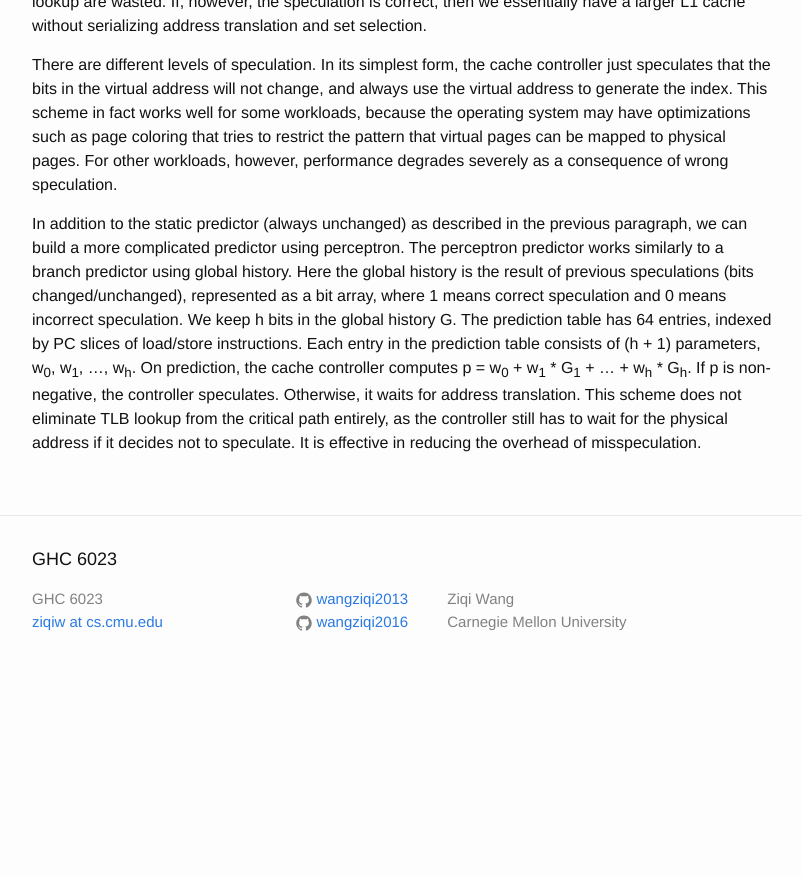
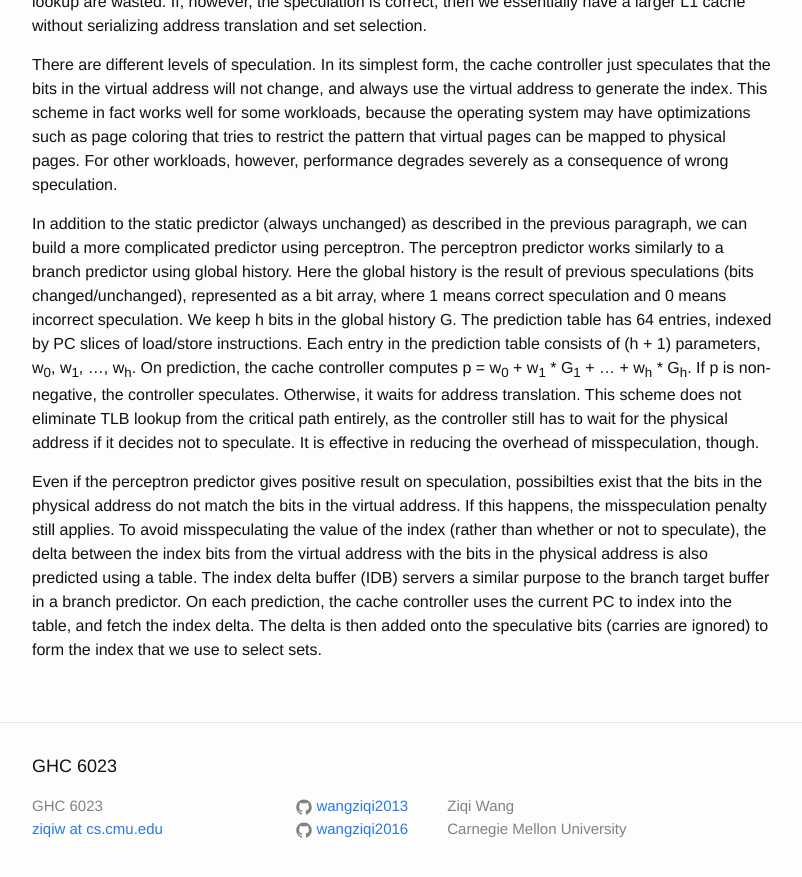
Before and after one commit to wangziqi2013/wangziqi2013.github.io, a Jekyll site: the page built from _posts/2018-05-20-SIPT.markdown, in a window 1280 px wide and 900 px high, scrolled down 823 px. Shown: the top 877 px of the window, without its empty margins (238-1040 px from the left). Built offline with Jekyll 4.4.1, drawn with Linux system fonts in a browser that asks for light colours; before the commit the page ends 1516 px from its top, so only the background shows below that.

Commit message:
Adding index delta prediction

```diff
--- a/_posts/2018-05-20-SIPT.markdown
+++ b/_posts/2018-05-20-SIPT.markdown
@@ -45,4 +45,13 @@ table consists of (h + 1) parameters, w<sub>0</sub>, w<sub>1</sub>, ..., w<sub>h
 computes p = w<sub>0</sub> + w<sub>1</sub> * G<sub>1</sub> + ... + w<sub>h</sub> * G<sub>h</sub>. If p is non-negative,
 the controller speculates. Otherwise, it waits for address translation. This scheme does not eliminate TLB lookup
 from the critical path entirely, as the controller still has to wait for the physical address if it decides not to
-speculate. It is effective in reducing the overhead of misspeculation.
+speculate. It is effective in reducing the overhead of misspeculation, though.
+
+Even if the perceptron predictor gives positive result on speculation, possibilties exist that the bits
+in the physical address do not match the bits in the virtual address. If this happens, the misspeculation penalty
+still applies. To avoid misspeculating the value of the index (rather than whether or not to speculate), the
+delta between the index bits from the virtual address with the bits in the physical address is also predicted
+using a table. The index delta buffer (IDB) servers a similar purpose to the branch target buffer in a branch
+predictor. On each prediction, the cache controller uses the current PC to index into the table, and fetch the
+index delta. The delta is then added onto the speculative bits (carries are ignored) to form the index that we
+use to select sets.
```
